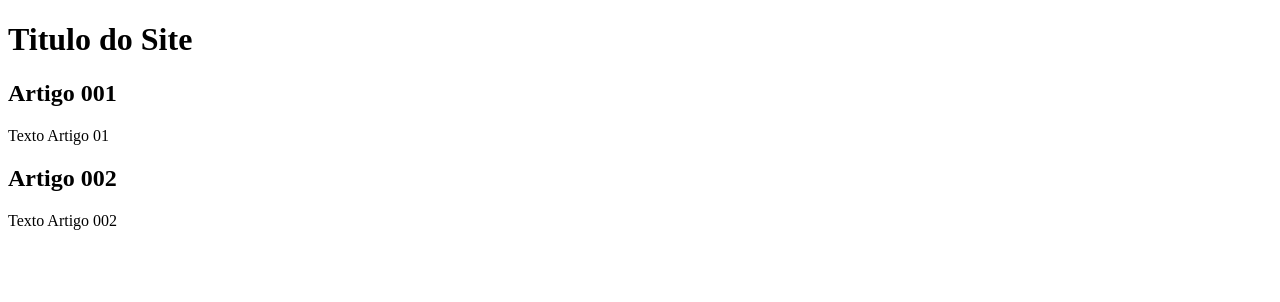
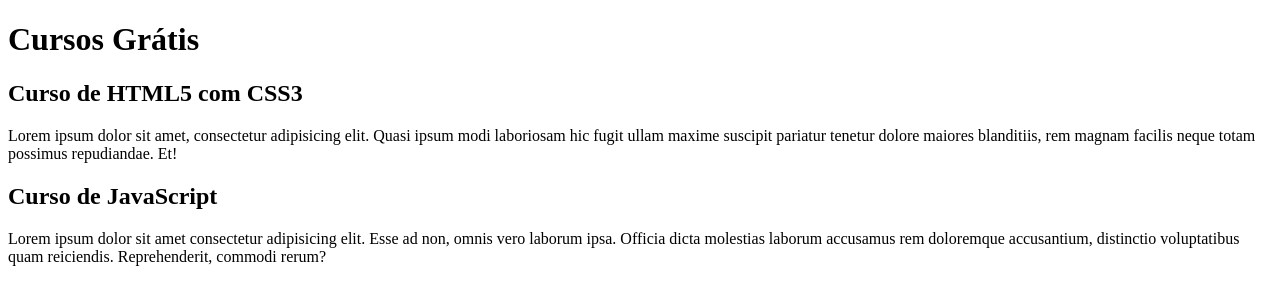
Before and after one commit to marly08/usandoBranch, a plain HTML site: page index.html in a window 1280 px wide. Drawn offline with Linux system fonts and the light colour scheme.

Commit message:
iniciando Conteudo
comecei a escrever o conteudo

```diff
--- a/index.html
+++ b/index.html
@@ -9,15 +9,15 @@
 <body>
     <main>
         <header>
-            <h1>Titulo do Site</h1>
+            <h1>Cursos Grátis</h1>
         </header>
         <article>
-            <h2>Artigo 001</h2>
-            <p>Texto Artigo 01</p>
+            <h2>Curso de HTML5 com CSS3</h2>
+            <p>Lorem ipsum dolor sit amet, consectetur adipisicing elit. Quasi ipsum modi laboriosam hic fugit ullam maxime suscipit pariatur tenetur dolore maiores blanditiis, rem magnam facilis neque totam possimus repudiandae. Et!</p>
         </article>
         <article>
-            <h2>Artigo 002</h2>
-            <p>Texto Artigo 002</p>
+            <h2>Curso de JavaScript</h2>
+            <p>Lorem ipsum dolor sit amet consectetur adipisicing elit. Esse ad non, omnis vero laborum ipsa. Officia dicta molestias laborum accusamus rem doloremque accusantium, distinctio voluptatibus quam reiciendis. Reprehenderit, commodi rerum?</p>
         </article>
 
     </main>
```
